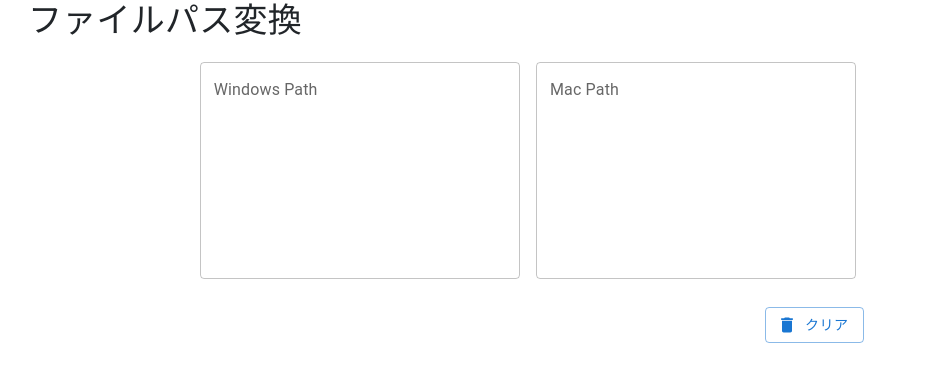
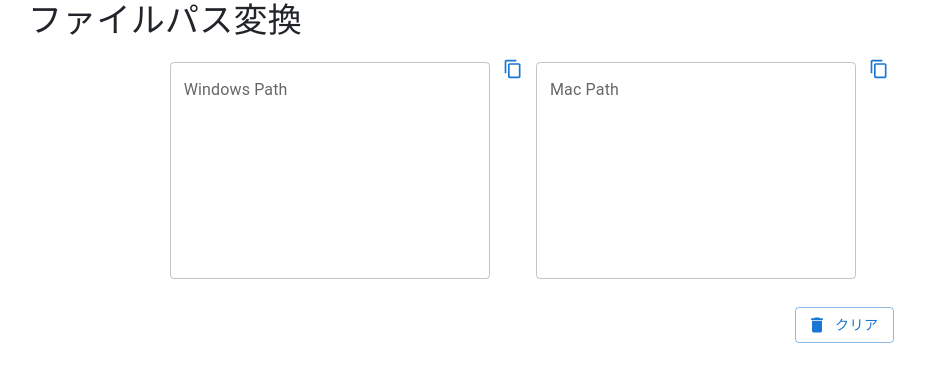
Before and after one commit to powerninja/cross_path, a React (Create React App) app: page / in a window 1280 px wide. Shown: the top 382 px of the page, without its empty margins (112-1037 px from the left). Built offline with nearby package versions, Linux system fonts and the light colour scheme.

Commit message:
add:コピペ機能の追加

```diff
--- a/src/App.tsx
+++ b/src/App.tsx
@@ -5,6 +5,9 @@ import DeleteIcon from '@mui/icons-material/Delete';
 import TextField from '@mui/material/TextField';
 import Box from '@mui/material/Box';
 import Typography from '@mui/material/Typography';
+import ContentCopyIcon from '@mui/icons-material/ContentCopy';
+import IconButton from '@mui/material/IconButton';
+import Tooltip from '@mui/material/Tooltip';
 
 export const App = () => {
   //パスの設定
@@ -18,6 +21,12 @@ export const App = () => {
   //text ariaに値が入力された際はtrueとするフラグ
   const [checkConvertWinPath, setCheckConvertWinPath] = useState<boolean>(false);
   const [checkConvertMacPath, setCheckConvertMacPath] = useState<boolean>(false);
+
+  //コピーペースト機能で使用(Windows)
+  const [resultWinText, setResultWinText] = useState<string>('');
+
+  //コピーペースト機能で使用(Mac)
+  const [resultMacText, setResultMacText] = useState<string>('');
 
   // windows inputフォーム入力
   const setWinPathInput = (inputPath: string) => {
@@ -50,6 +59,7 @@ export const App = () => {
         .replace(/192.168.254.6/g, 'Volumes')
         .slice(1);
       setConvertMacPath(macPaths);
+      setResultMacText(macPaths);
     } else {
       setConvertMacPath('');
     }
@@ -65,6 +75,7 @@ export const App = () => {
       //文字コードをUTF8-mac(NFD)からUTF8(NFC)に変換する
       const winPaths = normalizWinPath.normalize('NFC');
       setConvertWinPath(winPaths);
+      setResultWinText(winPaths);
     } else {
       setConvertWinPath('');
     }
@@ -102,6 +113,16 @@ export const App = () => {
     setConvertMacPath('');
   };
 
+  //クリップボードにコピー関数(windows)
+  const copyToClipboardWin = async () => {
+    await global.navigator.clipboard.writeText(resultWinText);
+  };
+
+  //クリップボードにコピー関数(Mac)
+  const copyToClipboardMac = async () => {
+    await global.navigator.clipboard.writeText(resultMacText);
+  };
+
   return (
     <div
       style={{
@@ -135,6 +156,11 @@ export const App = () => {
               setWinPathInput(event.target.value);
             }}
           />
+          <Tooltip title="Copy to Clipboard" placement="top" arrow>
+            <IconButton color="primary" size="small" onClick={() => copyToClipboardWin()}>
+              <ContentCopyIcon fontSize="small" />
+            </IconButton>
+          </Tooltip>
 
           <TextField
             id="outlined-multiline-static"
@@ -147,6 +173,11 @@ export const App = () => {
               setMacPathInput(event.target.value);
             }}
           />
+          <Tooltip title="Copy to Clipboard" placement="top" arrow>
+            <IconButton color="primary" size="small" onClick={() => copyToClipboardMac()}>
+              <ContentCopyIcon fontSize="small" />
+            </IconButton>
+          </Tooltip>
 
           <div className="button-container">
             <Button variant="outlined" startIcon={<DeleteIcon />} onClick={() => clearPath()}>
```
